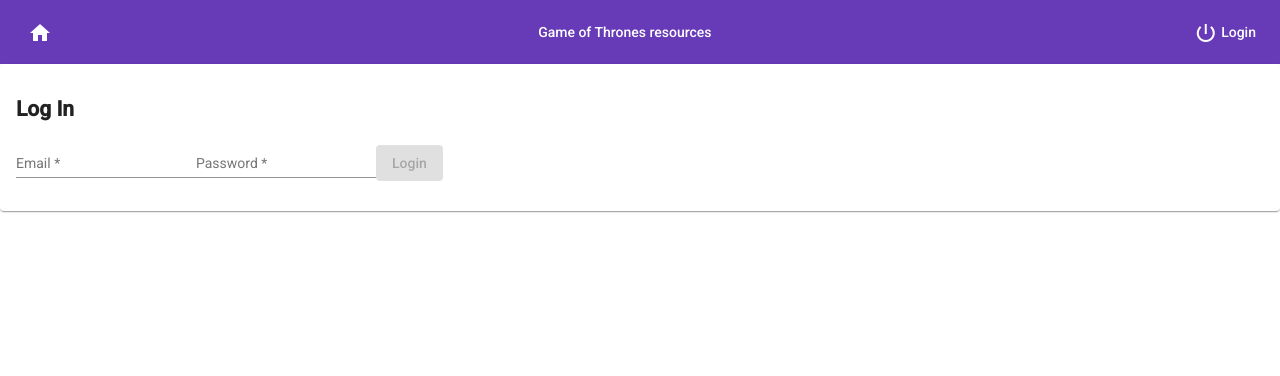
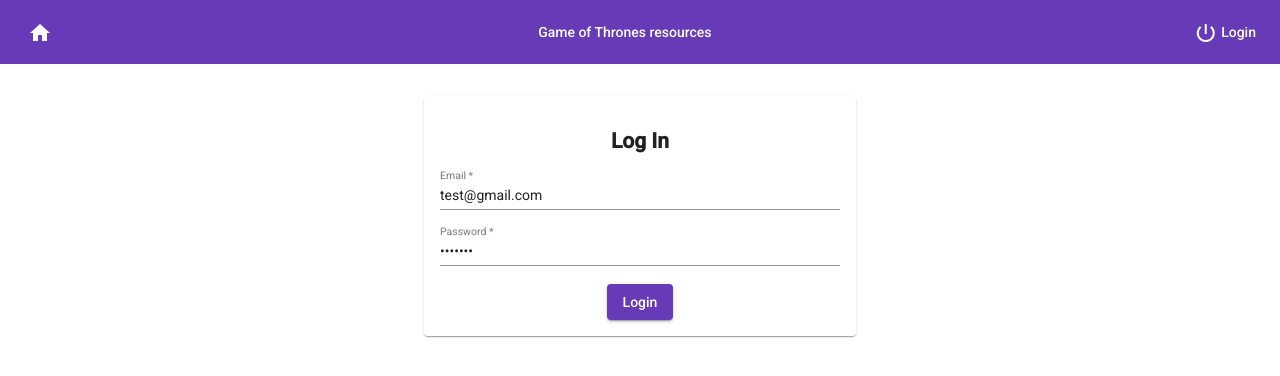
Before and after one commit to lkauflin/game-of--thrones-angular, an Angular app: page /login in a window 1280 px wide. Shown: the top 376 px of the page. Built offline with nearby package versions, Linux system fonts and the light colour scheme.

Commit message:
Minor css implemtation and auto fill login data.

```diff
--- a/src/app/auth.service.ts
+++ b/src/app/auth.service.ts
@@ -38,7 +38,7 @@
 
 
     private signInWithCredentials(username: string, password: string) {
-        if (username === "test@gmail.com" && password === "123456") {
+        if (username === "test@gmail.com" && password === "7891549") {
             this._authSub$.next(true);
             localStorage.setItem('key', "sessionKey");
             this._router.navigate(['resources']);
--- a/src/app/home/home.component.html
+++ b/src/app/home/home.component.html
@@ -1 +1,5 @@
-<p>home works!</p>
+<mat-card>
+    <mat-card-content>
+        <p>home works!</p>
+    </mat-card-content>
+</mat-card>
--- a/src/app/login/login.component.html
+++ b/src/app/login/login.component.html
@@ -5,6 +5,7 @@
         <mat-error *ngIf="!loginValid">
           The username and password were not recognized
         </mat-error>
+        <div style="display:flex; flex-direction:column;">
           <mat-form-field>
             <input matInput placeholder="Email" [(ngModel)]="username" name="username" required>
             <mat-error>
@@ -17,6 +18,7 @@
               Please provide a valid password
             </mat-error>
           </mat-form-field>
+        </div>
         <button mat-raised-button color="primary" [disabled]="!loginForm.form.valid">Login</button>
       </form>
     </mat-card-content>
--- a/src/app/login/login.component.ts
+++ b/src/app/login/login.component.ts
@@ -10,8 +10,8 @@
 })
 export class LoginComponent implements OnInit, OnDestroy {
   public loginValid = true;
-  public username = '';
-  public password = '';
+  public username = 'test@gmail.com';
+  public password = '7891549';
 
   private _destroySub$ = new Subject<void>();
   private readonly returnUrl: string;
--- a/src/app/resources/resources.component.html
+++ b/src/app/resources/resources.component.html
@@ -1,10 +1,5 @@
-<div class="container">
-    <h2>resources works!</h2>
-</div>
-
-<style>
-    .container {
-        display: flex;
-        justify-content: center;
-    }
-</style>
+<mat-card>
+    <mat-card-content>
+        <h2>resources works!</h2>
+    </mat-card-content>
+</mat-card>
--- a/src/styles.css
+++ b/src/styles.css
@@ -6,3 +6,26 @@
 h1 {
     text-align: center;
   }
+
+  mat-card {
+    max-width: 400px;
+    margin: 2em auto;
+    text-align: center;
+  }
+
+  .game-field {
+    width: 48px;
+    height: 48px;
+    background-color: #f0f0f0;
+    line-height: 48px;
+    font-size: 32px;
+    font-weight: bold;
+  }
+
+  .playing .game-field {
+    cursor: pointer;
+  }
+
+  button, mat-slide-toggle {
+    margin-bottom: 2rem;
+  }
```
Lines whose indentation alone changed are shown as unchanged.
